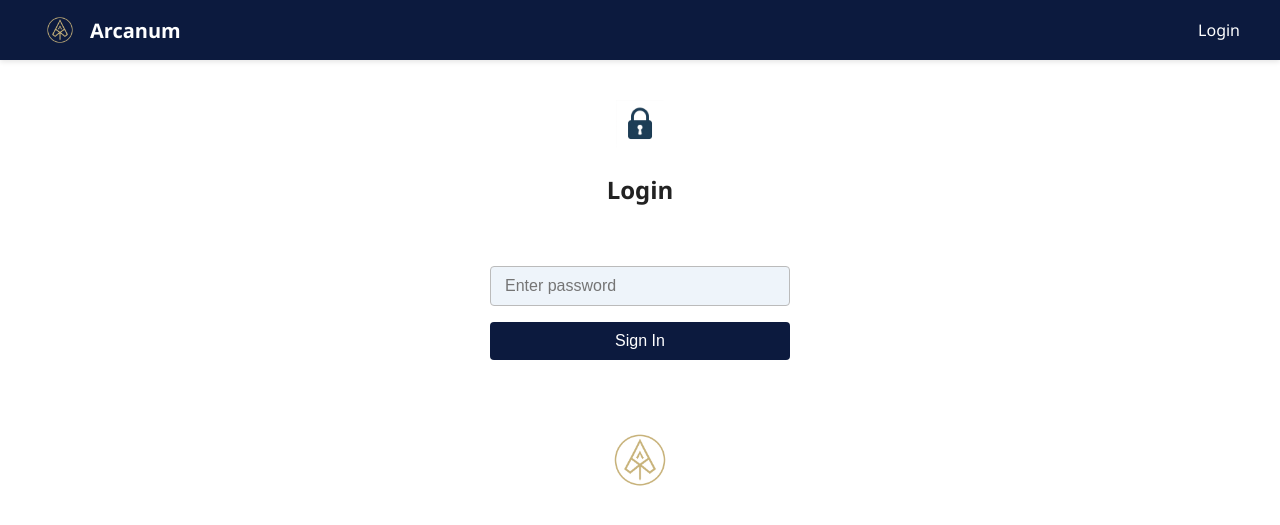
After one commit to rheni9/arcanum-app, a Flask app: page /login in a window 1280 px wide. The commit adds this page. Shown: the top 525 px of the page. Run offline with Flask 3, Linux system fonts and the light colour scheme.

Commit message:
Implement login page layout and style inputs

```diff
--- a/app.py
+++ b/app.py
@@ -1,13 +1,47 @@
 import os
-from flask import Flask, render_template
+from flask import Flask, request, session, redirect, url_for, render_template
+from dotenv import load_dotenv
+
+load_dotenv()
 
 app = Flask(__name__)
+app.secret_key = os.getenv("FLASK_SECRET_KEY")
+
 
 @app.route("/")
 def home():
     return render_template("index.html")
 
+
+@app.route("/login", methods=["GET", "POST"])
+def login():
+    if request.method == "POST":
+        password = request.form.get("password")
+        if password == os.getenv("LOGIN_PASSWORD"):
+            session["logged_in"] = True
+            return redirect(url_for("home"))
+        else:
+            return render_template("login.html", error="Wrong password!")
+    return render_template("login.html")
+
+
+@app.route("/logout")
+def logout():
+    session.pop("logged_in", None)
+    return redirect(url_for("home"))
+
+
+@app.before_request
+def restrict_access():
+    allowed_routes = ["home", "login", "static"]
+
+    if request.endpoint is None:
+        return
+
+    if not session.get("logged_in") and request.endpoint not in allowed_routes:
+        return redirect(url_for("login"))
+
+
 if __name__ == "__main__":
-    import os
     port = int(os.environ.get("PORT", 5000))
-    app.run(host="0.0.0.0", port=port)
+    app.run(host="0.0.0.0", port=port, debug=True)
--- a/static/css/style.css
+++ b/static/css/style.css
@@ -6,7 +6,7 @@ body {
   }
 
   .site-header {
-    background-color: #0c1a3e; /* темно-синій */
+    background-color: #0c1a3e;
     padding: 10px 20px;
     box-shadow: 0 2px 5px rgba(0, 0, 0, 0.1);
   }
@@ -20,7 +20,7 @@ body {
   }
 
   .logo {
-    height: 32px;
+    height: 40px;
     vertical-align: middle;
   }
 
@@ -58,3 +58,85 @@ body {
     padding: 40px 20px;
     text-align: center;
   }
+
+  .motto {
+    font-style: italic;
+    color: #555;
+    margin-top: 20px;
+    font-size: 16px;
+  }
+
+  .auth-notice {
+    position: fixed;
+    bottom: 0;
+    right: 0;
+    padding: 10px 16px;
+    font-size: 13px;
+    font-style: italic;
+    color: #999;
+    background-color: transparent;
+    border-top: 1px solid #eee;
+    border-left: 1px solid #eee;
+    opacity: 0.8;
+    z-index: 100;
+  }
+
+  .login-form {
+    max-width: 300px;
+    margin: 60px auto;
+    display: flex;
+    flex-direction: column;
+    gap: 16px;
+  }
+
+  .input-field,
+  .login-button {
+    width: 100%;
+    box-sizing: border-box;
+  }
+
+  .input-field {
+    padding: 10px 14px;
+    font-size: 16px;
+    border: 1px solid #bbb;
+    border-radius: 4px;
+    background-color: #eef4fa;
+    color: #0c1a3e;
+    transition: border-color 0.2s, background-color 0.2s;
+  }
+
+  .input-field:focus {
+    border-color: #0c1a3e;
+    background-color: #e8f0f9;
+    outline: none;
+  }
+
+  .login-button {
+    background-color: #0c1a3e;
+    color: #fff;
+    padding: 10px 14px;
+    font-size: 16px;
+    border: none;
+    border-radius: 4px;
+    cursor: pointer;
+    transition: background-color 0.2s;
+  }
+
+  .login-button:hover {
+    background-color: #1a2d5a;
+  }
+
+  .error {
+    color: crimson;
+    margin-top: 10px;
+  }
+
+  .login-illustration img {
+    width: 48px;
+    margin-top: 0;
+  }
+
+  .logo-illustration img {
+    width: 80px;
+    margin-top: 0;
+  }
--- a/templates/base.html
+++ b/templates/base.html
@@ -17,9 +17,9 @@
       <nav class="auth-nav">
         {% if session.get('logged_in') %}
           <a href="#" class="nav-link">Profile</a>
-          <a href="{{ url_for('home') }}" class="nav-link">Logout</a>
+          <a href="{{ url_for('logout') }}" class="nav-link">Logout</a>
         {% else %}
-          <a href="{{ url_for('home') }}" class="nav-link">Login</a>
+          <a href="{{ url_for('login') }}" class="nav-link">Login</a>
         {% endif %}
       </nav>
     </div>
@@ -29,5 +29,9 @@
     {% block content %}{% endblock %}
   </main>
 
+  <footer>
+    {% block extra_footer %}{% endblock %}
+  </footer>
+
 </body>
 </html>
--- /dev/null
+++ b/templates/login.html
@@ -0,0 +1,27 @@
+{% extends "base.html" %}
+
+{% block title %}Login{% endblock %}
+
+{% block content %}
+  <div class="login-container">
+    <div class="login-illustration">
+        <img src="{{ url_for('static', filename='img/lock.png') }}" alt="Lock icon">
+      </div>
+    </div>
+
+    <h2>Login</h2>
+
+    {% if error %}
+      <p class="error">{{ error }}</p>
+    {% endif %}
+
+    <form method="post" class="login-form">
+      <input type="password" name="password" placeholder="Enter password" class="input-field" required>
+      <button type="submit" class="login-button">Sign In</button>
+    </form>
+
+    <div class="logo-illustration">
+      <img src="{{ url_for('static', filename='img/logo.png') }}" alt="Logo icon">
+    </div>
+  </div>
+{% endblock %}
```
Also changed, not shown: pyproject.toml (added, +17 -0 lines), requirements.txt (+9 -1 lines), templates/index.html (+10 -0 lines), static/img/lock.png (added), static/img/logo_dark.png (added), 1 other file.
